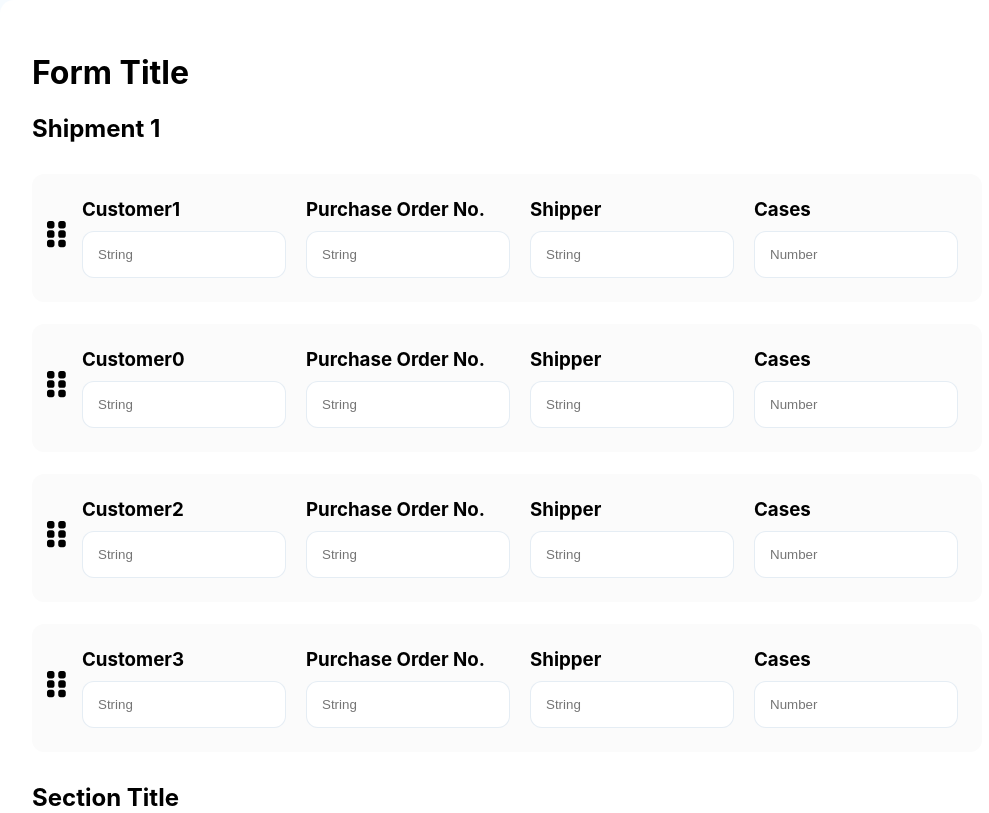
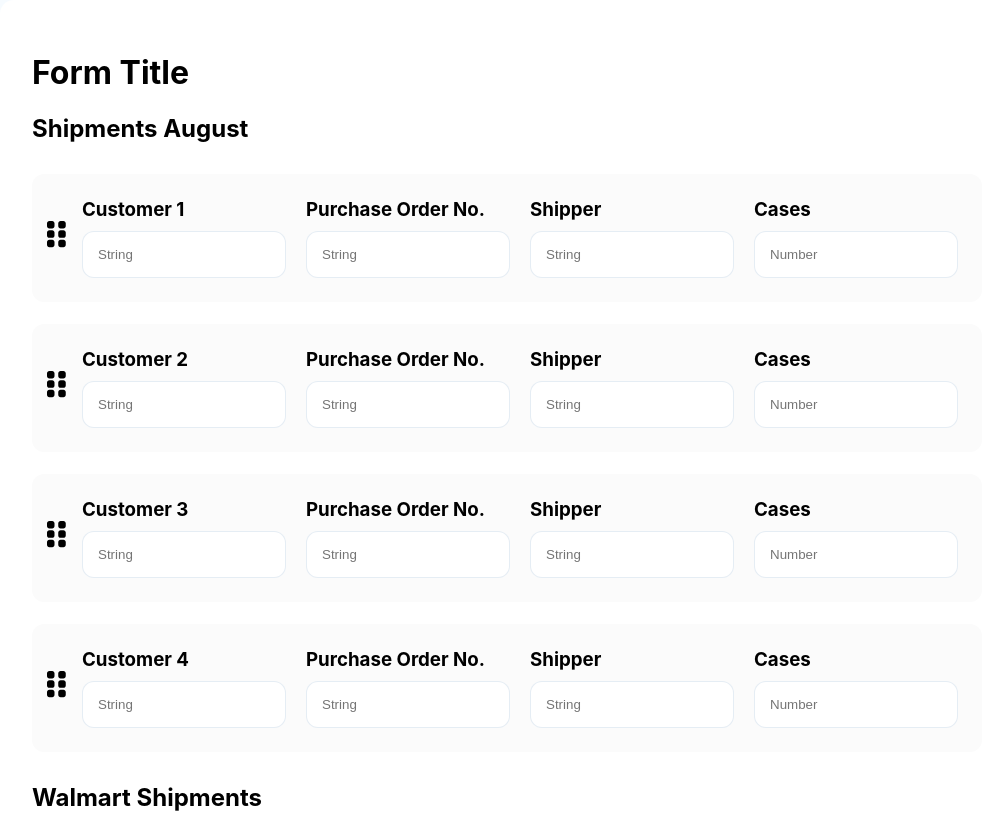
Before and after one commit to SomeChineseGuy/Practice-Projects, a React (Create React App) app in the folder 04-form/form/: page / in a window 1280 px wide. Shown: the top 813 px of the page, without its empty margins (133-1122 px from the left). Built offline with nearby package versions, Linux system fonts and the light colour scheme.

Commit message:
Updated data name

```diff
--- a/04-form/form/src/App.js
+++ b/04-form/form/src/App.js
@@ -10,7 +10,7 @@ function App() {
   const [itemCheck, setItemCheck] = useState(true);
   const [items, setItems] = useState([{
     id: 1,
-    sectionTitle: 'Shipment 1',
+    sectionTitle: 'Shipments August',
     type: 'list',
     column: 4,
     prop: 'shipments',
@@ -24,7 +24,7 @@ function App() {
         list: [
           {
             id: 3,
-            name: 'Customer1',
+            name: 'Customer 1',
             placeholder: 'String',
             value: '',
             require: true,
@@ -77,7 +77,7 @@ function App() {
         list: [
           {
             id: 8,
-            name: 'Customer0',
+            name: 'Customer 2',
             placeholder: 'String',
             value: '',
             require: true,
@@ -130,7 +130,7 @@ function App() {
         list: [
           {
             id: 13,
-            name: 'Customer2',
+            name: 'Customer 3',
             placeholder: 'String',
             value: '',
             require: true,
@@ -182,7 +182,7 @@ function App() {
         list: [
           {
             id: 18,
-            name: 'Customer3',
+            name: 'Customer 4',
             placeholder: 'String',
             value: '',
             require: true,
@@ -229,7 +229,7 @@ function App() {
     ]
   },
   {
-  sectionTitle: "Section Title",
+  sectionTitle: "Walmart Shipments",
   row: 2,
   column: 2,
   id: 22,
@@ -268,7 +268,7 @@ function App() {
           require: true,
           passedCheck: true,
           value:'',
-          elements: [{ id: 1, value: 'Steve' }, { id: 2, value: 'Mike' }]
+          elements: [{ id: 1, value: 'Red 7' }, { id: 2, value: 'Green 2' }]
         },
         {
           id: 27,
@@ -279,7 +279,7 @@ function App() {
           require: true,
           passedCheck: true,
           value:'',
-          elements: [{ id: 1, value: 'Steve' }, { id: 2, value: 'Mike' }]
+          elements: [{ id: 1, value: 'Large' }, { id: 2, value: 'Small' }]
         },
       ]
     }
```
Also changed, not shown: 1 other file (tests, documents, lock files or other folders).
